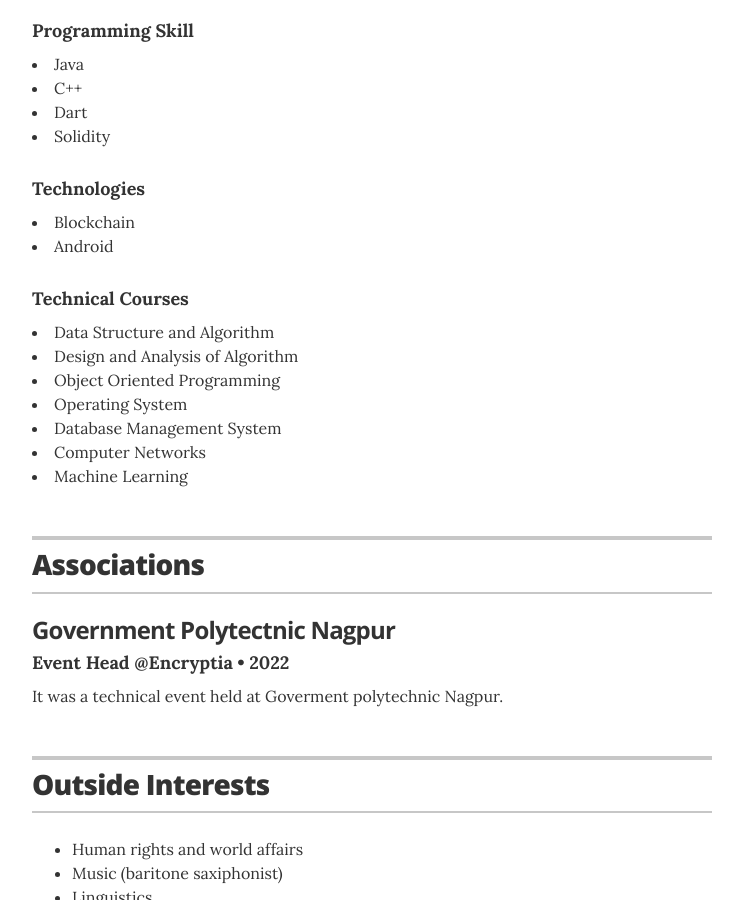
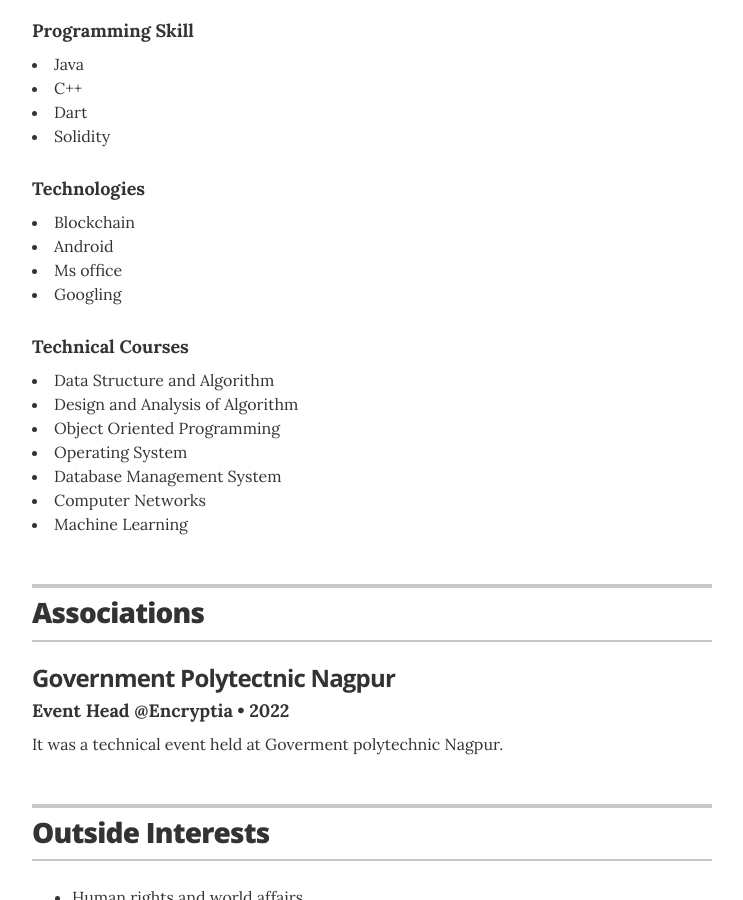
Before and after one commit to anikethate7/resume, a Jekyll site: the page built from index.html, in a window 1280 px wide and 900 px high, scrolled down 1675 px. Shown: the whole window, without its empty margins (268-1011 px from the left). Built offline with Jekyll 4.4.1, drawn with Linux system fonts in a browser that asks for light colours.

Commit message:
Update skills.yml

```diff
--- a/_data/skills.yml
+++ b/_data/skills.yml
@@ -4,7 +4,7 @@
   description: <li>Java</li><li>C++</li><li>Dart</li><li>Solidity</li>
 # Communications strategy
 - skill: Technologies
-  description: <li>Blockchain</li><li>Android</li>
+  description: <li>Blockchain</li><li>Android</li><li>Ms office</li><li>Googling</li>
 
 # Digital content development and creation
 - skill: Technical Courses
```
